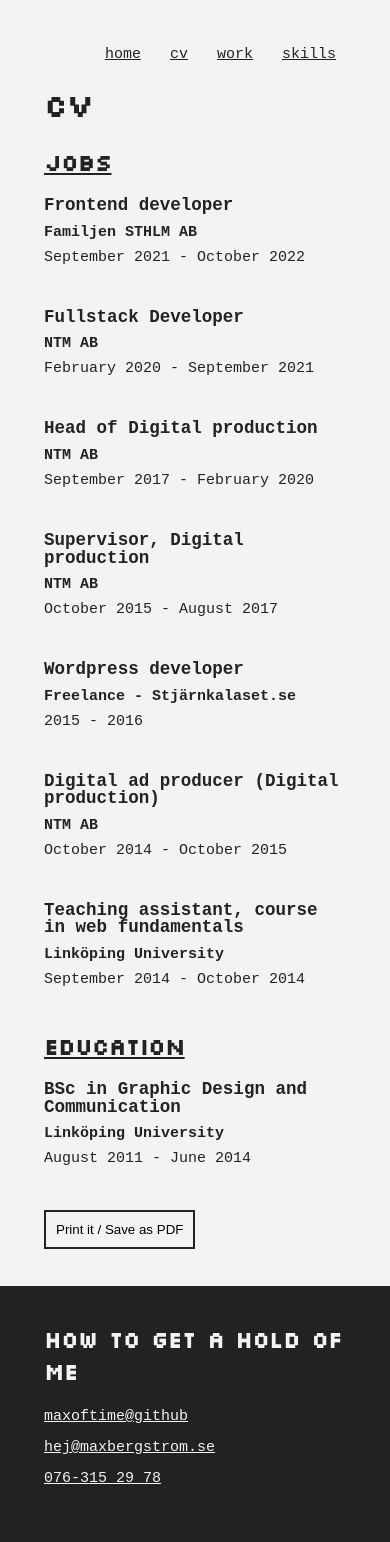
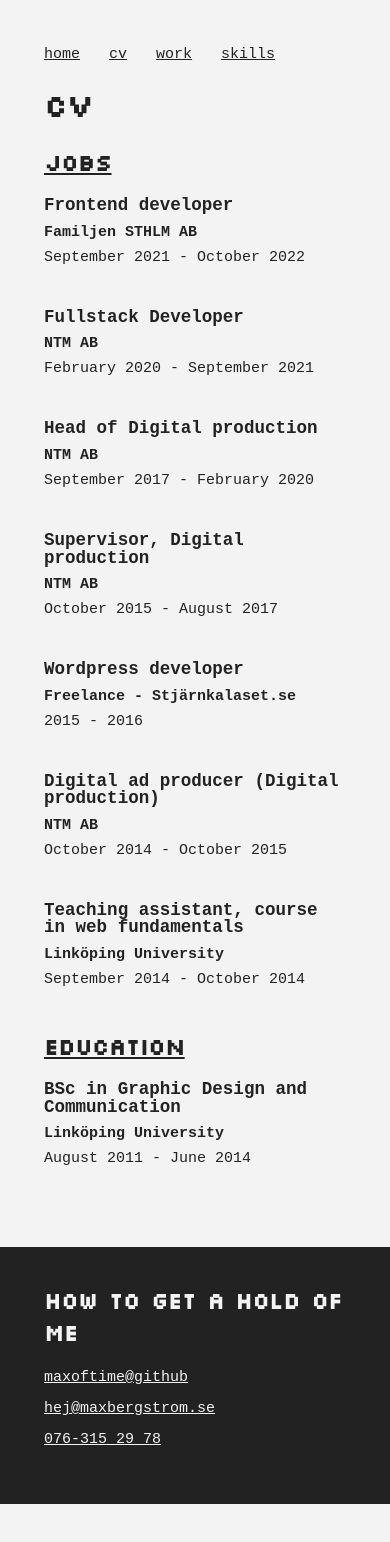
Before and after one commit to maxoftime/its-a-me, an Eleventy site: page src/cv/index.njk in a window 390 px wide. After the commit the page ends 1504 px from the top, so only its background shows below. Built offline with nearby package versions, Linux system fonts and the light colour scheme; Eleventy itself is replaced by a stand-in of ours; files that its build step writes are made by us from their sources.

Commit message:
feat: added meta generator and left-aligned the nav on mobile.

```diff
--- a/src/_includes/assets/styles/global.css
+++ b/src/_includes/assets/styles/global.css
@@ -43,6 +43,16 @@
 
 nav a {
     padding: 20px 10px;
+}
+
+@media screen and (max-width: 700px) {
+    nav {
+        text-align: left;
+    }
+
+    nav a:first-child {
+        padding-left: 0;
+    }
 }
 
 p {
@@ -101,17 +111,6 @@
 
 }
 
-button {
-    border: 2px solid var(--front-color);;
-    background: transparent;
-    padding: 10px;
-}
-
-button:hover {
-    border-left-width: 5px;
-    border-bottom-width: 5px;
-}
-
 main {
     padding-bottom: 250px;
 }
@@ -139,6 +138,14 @@
     body {
         font-family: sans-serif;
     }
+    main {
+        padding-bottom: 44px;
+    }
+
+    footer {
+        position: relative;
+    }
+
     .no-print {
         display: none;
     }
--- a/src/_includes/layouts/base.njk
+++ b/src/_includes/layouts/base.njk
@@ -6,6 +6,7 @@
     <link rel="stylesheet" href="{{ '/assets/styles/global.css' | url }}">
     <title>{{ title }}</title>
     <meta name="description" content="I am Max Bergström. A web developer and web enthusiast. This is my space online, welcome.">
+    <meta name="generator" content="{{ eleventy.generator }}">
   </head>
   <body>
     <header class="no-print">
--- a/src/cv/index.njk
+++ b/src/cv/index.njk
@@ -36,6 +36,3 @@
     {% endfor %}
     </ol>
 </section>
-
-
-<button class="no-print" onclick="window.print(); return false;">Print it / Save as PDF</button>
```
